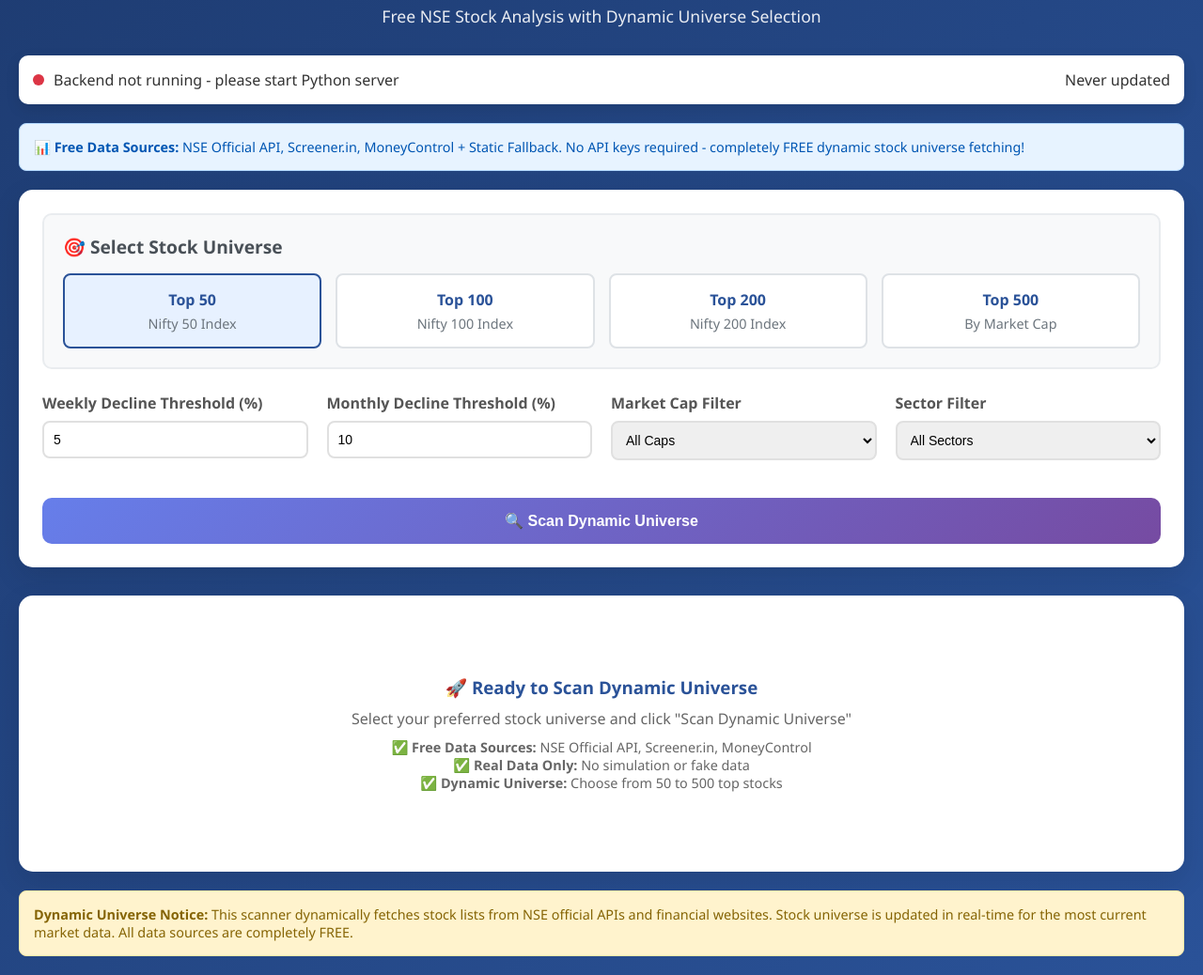
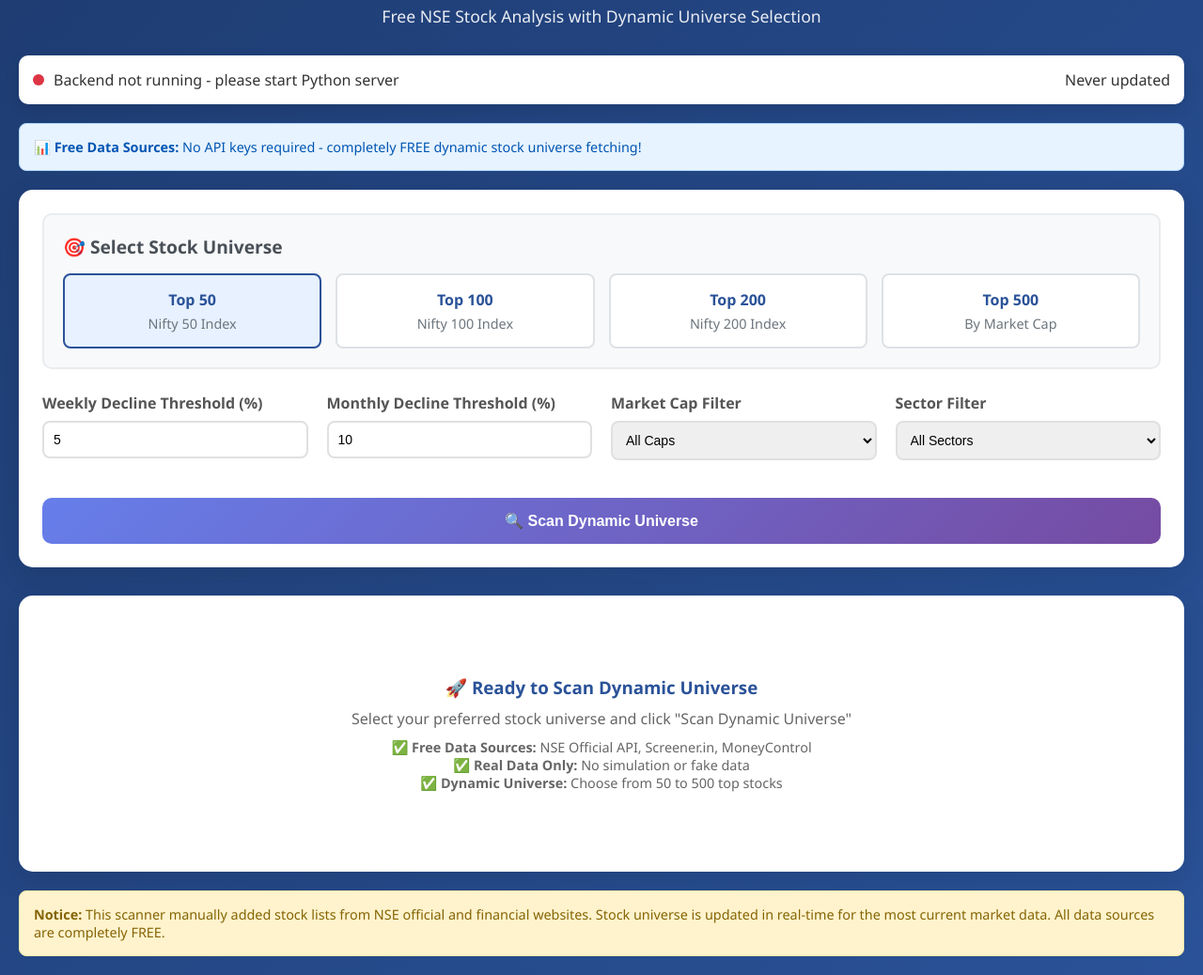
Before and after one commit to DARSHAN-RAJASHEKAR/buy-the-dip, a plain HTML site: page frontend/index.html in a window 1280 px wide. Shown: the part 80-1118 px from the top of the page at 94% size. Drawn offline with Linux system fonts and the light colour scheme; no server answers.

Commit message:
Stock list improvement

```diff
--- a/frontend/index.html
+++ b/frontend/index.html
@@ -433,9 +433,8 @@
       </div>
 
       <div class="data-source-info">
-        <strong>📊 Free Data Sources:</strong> NSE Official API, Screener.in,
-        MoneyControl + Static Fallback. No API keys required - completely FREE
-        dynamic stock universe fetching!
+        <strong>📊 Free Data Sources:</strong> No API keys required - completely
+        FREE dynamic stock universe fetching!
       </div>
 
       <div class="scanner-controls">
@@ -605,10 +604,10 @@
           color: #856404;
         "
       >
-        <strong>Dynamic Universe Notice:</strong> This scanner dynamically
-        fetches stock lists from NSE official APIs and financial websites. Stock
-        universe is updated in real-time for the most current market data. All
-        data sources are completely FREE.
+        <strong> Notice:</strong> This scanner manually added stock lists from
+        NSE official and financial websites. Stock universe is updated in
+        real-time for the most current market data. All data sources are
+        completely FREE.
       </div>
     </div>
 
```
Also changed, not shown: 1 other file.
